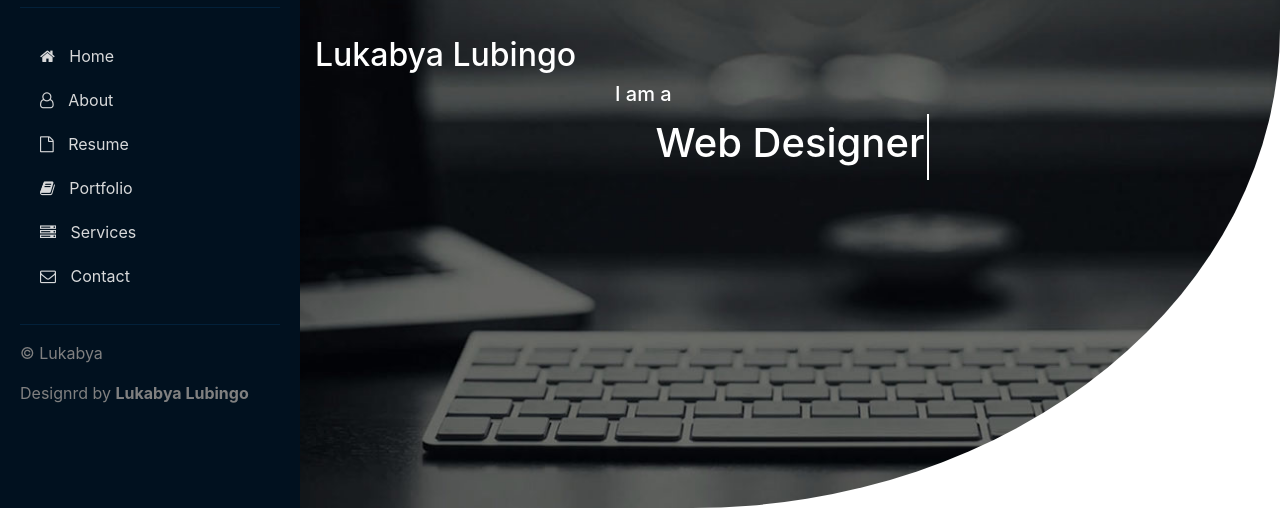
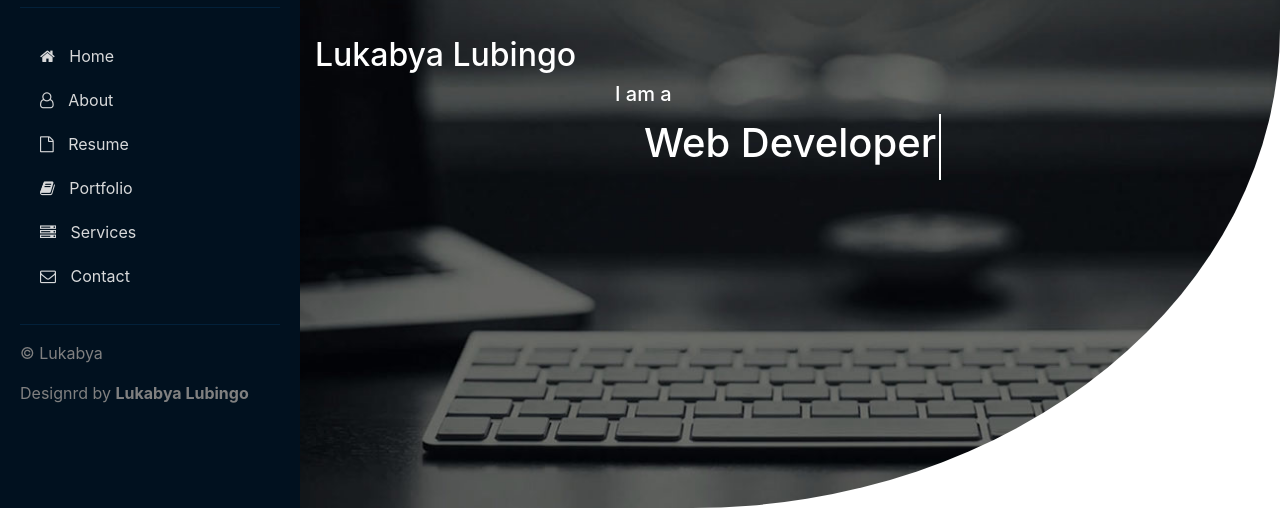
Before and after one commit to lukaby-eric/lukas, a plain HTML site: page index.html in a window 1280 px wide. Shown: the part 292-800 px from the top of the page. Drawn offline with nearby package versions, Linux system fonts and the light colour scheme.

Commit message:
Update index.html

```diff
--- a/index.html
+++ b/index.html
@@ -56,7 +56,7 @@
                 <div id="home-descr">
                     <h5>I am a </h5>
                     <div id="who-iam">
-                        <div id="web-designer"><h1>Web Designer</h1></div>
+                        <div id="web-designer"><h1>Web Developer</h1></div>
                     </div>
                 </div>
             </div>
```
